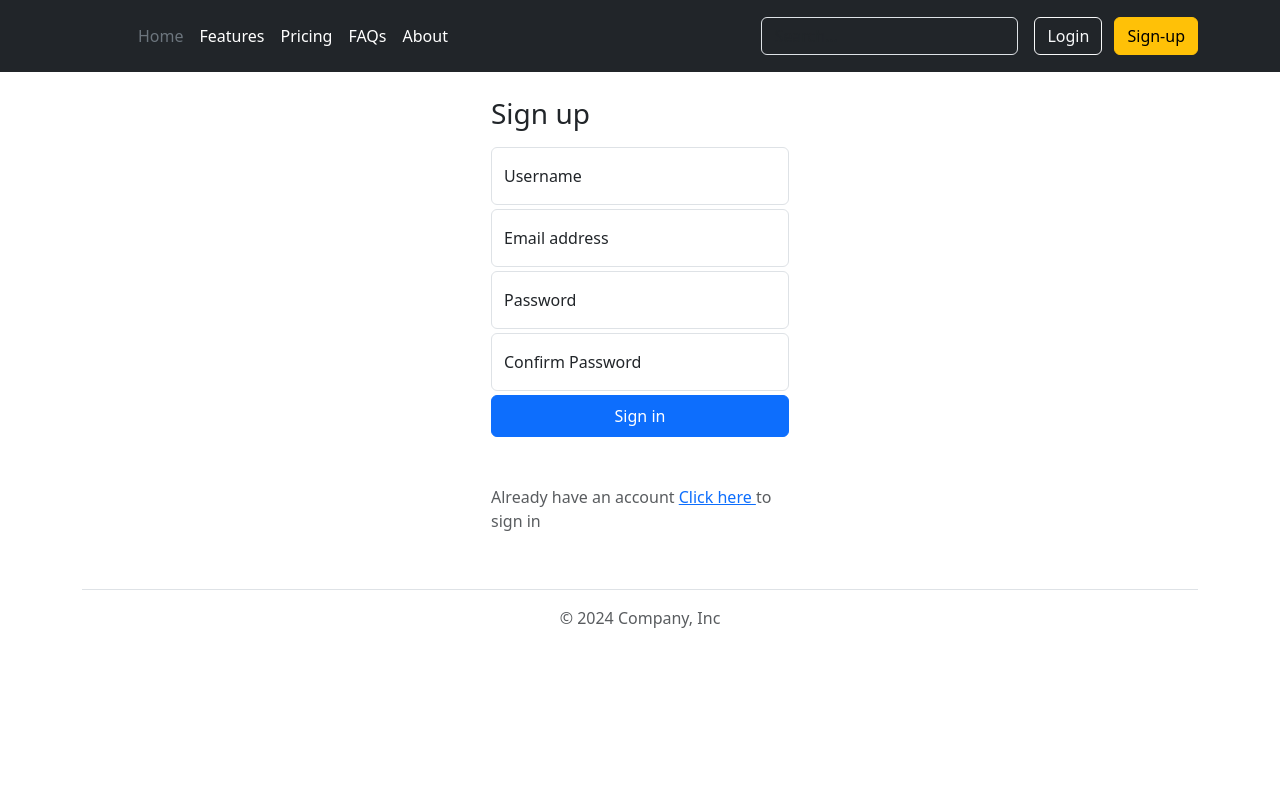
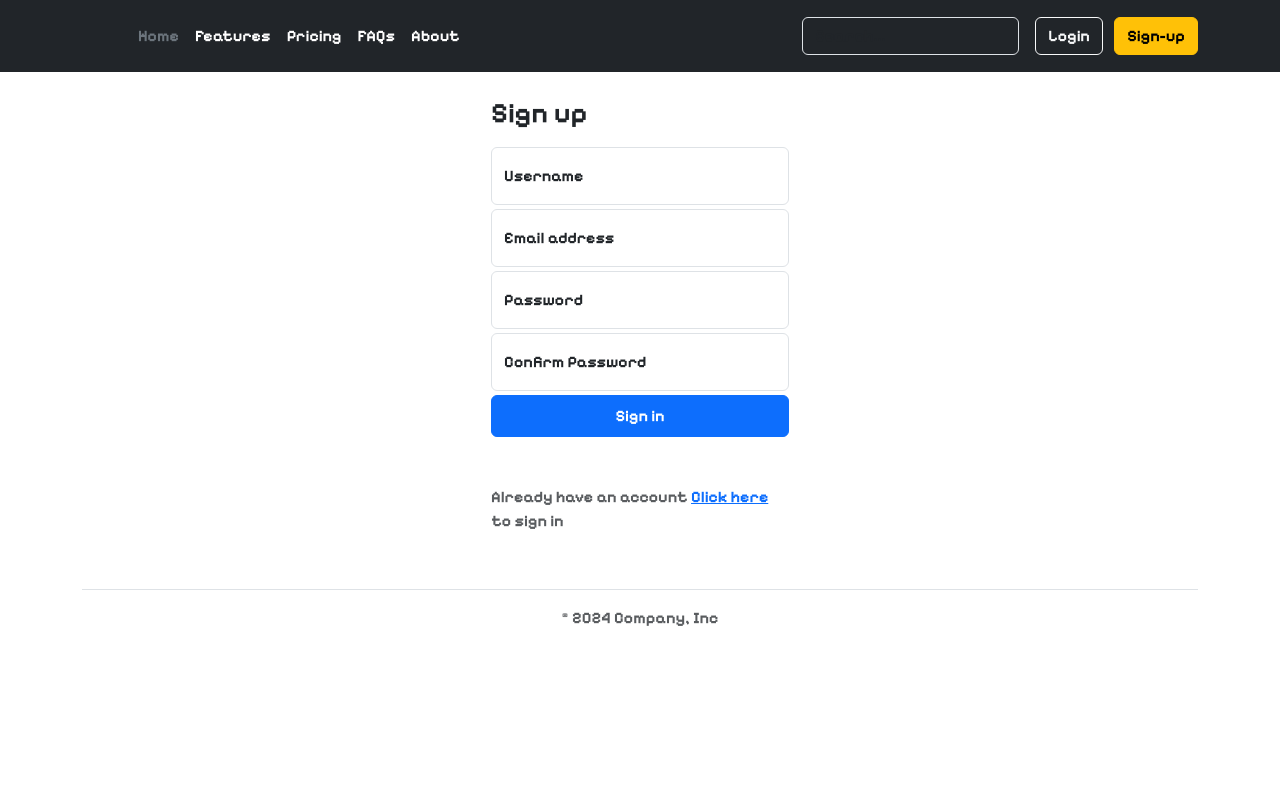
Before and after one commit to Thanathat26/web, a Flask app: page /register in a window 1280 px wide. Run offline with Flask 3, Linux system fonts and the light colour scheme; some libraries are stand-ins or nearby versions.

Commit message:
change font

```diff
--- a/static/custom.css
+++ b/static/custom.css
@@ -1,6 +1,8 @@
 html,
 body {
+  font-family: 'Pixelify Sans', system-ui;
   height: 100%;
+
 }
 
 .form-signin {
@@ -22,7 +24,7 @@ body {
   box-sizing: border-box;
   width: 300px;
   height: 420px;
-  font-family: 'Honk', system-ui;
+  font-size: 30px;
   background: rgba(217, 217, 217, 0.58);
   border: 1px solid white;
   box-shadow: 12px 17px 51px rgba(0, 0, 0, 0.22);
--- a/templates/home.html
+++ b/templates/home.html
@@ -3,7 +3,7 @@
 <head>
   <link rel="preconnect" href="https://fonts.googleapis.com">
   <link rel="preconnect" href="https://fonts.gstatic.com" crossorigin>
-  <link href="https://fonts.googleapis.com/css2?family=Honk&family=Oswald:wght@200&display=swap" rel="stylesheet">
+  <link href="https://fonts.googleapis.com/css2?family=Pixelify+Sans:wght@700&display=swap" rel="stylesheet">
     <link rel="Website Icon" type="png" href="static/logo.png">
     <meta charset="UTF-8">
     <meta name="viewport" content="width=device-width, initial-scale=1.0">
@@ -79,7 +79,7 @@
       </div>
       <div class="card-container">
         <div class="card" style="background-image: url('static/9.gif'); color:  #ffffff;">Room 1</div>
-        <div class="card" style="background-image: url('static/10.gif'); color: #ffffff;">Room 2</div>
+        <div class="card" style="background-image: url('static/17.gif'); color: #ffffff;">Room 2</div>
         <div class="card" style="background-image: url('static/13.gif'); color: #ffffff;">Room 3</div>
         <div class="card" style="background-image: url('static/14.gif'); color: #ffffff;">Room 4</div>
         <div class="card" style="background-image: url('static/15.gif'); color: #ffffff;">Room 5</div>
--- a/templates/login.html
+++ b/templates/login.html
@@ -1,6 +1,9 @@
 <!DOCTYPE html>
 <html lang="en">
 <head>
+  <link rel="preconnect" href="https://fonts.googleapis.com">
+  <link rel="preconnect" href="https://fonts.gstatic.com" crossorigin>
+  <link href="https://fonts.googleapis.com/css2?family=Pixelify+Sans:wght@700&display=swap" rel="stylesheet">
     <link rel="Website Icon" type="png" href="static/logo.png">
     <meta charset="UTF-8">
     <meta name="viewport" content="width=device-width, initial-scale=1.0">
--- a/templates/register.html
+++ b/templates/register.html
@@ -1,6 +1,9 @@
 <!DOCTYPE html>
 <html lang="en">
 <head>
+  <link rel="preconnect" href="https://fonts.googleapis.com">
+  <link rel="preconnect" href="https://fonts.gstatic.com" crossorigin>
+  <link href="https://fonts.googleapis.com/css2?family=Pixelify+Sans:wght@700&display=swap" rel="stylesheet">
     <link rel="Website Icon" type="png" href="static/logo.png">
     <meta charset="UTF-8">
     <meta name="viewport" content="width=device-width, initial-scale=1.0">
```
Also changed, not shown: static/17.gif (added).
